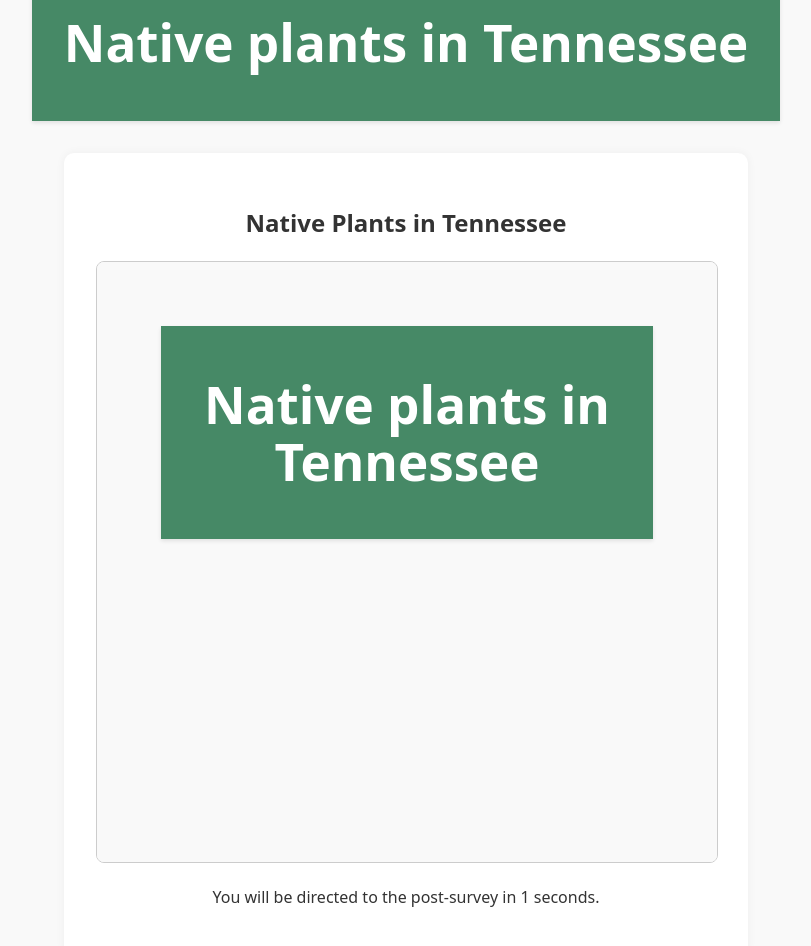
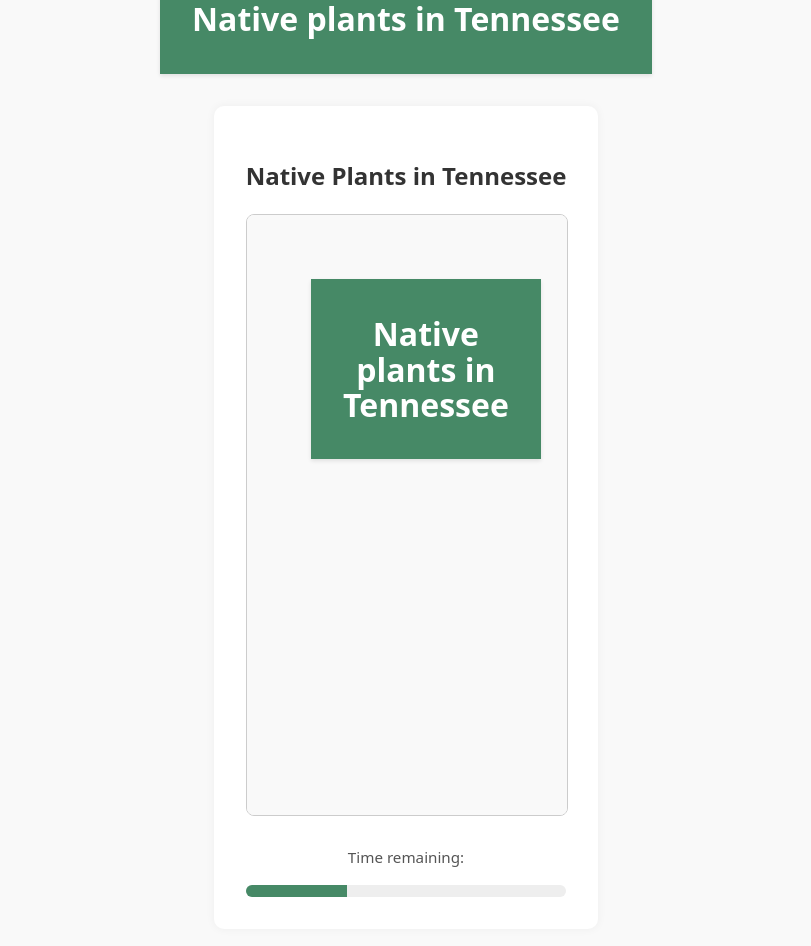
Before and after one commit to pamop/plant-learning-study, a Vue app: page /game/1 in a window 1280 px wide. Shown: the part 100-1046 px from the top of the page, without its empty margins (234-1045 px from the left). Built offline with nearby package versions, Linux system fonts and the light colour scheme.

Commit message:
progress bars for timing and other visual edits

```diff
--- a/src/App.vue
+++ b/src/App.vue
@@ -28,15 +28,20 @@ body {
 }
 
 header {
+  width: 100%;
   background: #468966;
   color: white;
   padding: 1rem 2rem;
   box-shadow: 0 2px 4px rgba(0, 0, 0, 0.1);
+  box-sizing: border-box;
 }
 
 main {
   flex: 1;
+  display: flex;
+  justify-content: center;
   padding: 2rem;
+  box-sizing: border-box;
 }
 
 .container {
--- a/src/components/Article.vue
+++ b/src/components/Article.vue
@@ -1,13 +1,25 @@
 <template>
   <div class="container">
     <h2>Native Plants in Tennessee</h2>
-    <iframe
+    <!-- <iframe
       :src="articleURL"
       width="100%"
       height="500px"
       style="border: 1px solid #ccc; border-radius: 8px"
-    ></iframe>
-    <p>You will be directed to the post-survey in {{ timeLeft }} seconds.</p>
+    ></iframe> -->
+    <div class="article-content">
+      <h3>Article Title</h3>
+      <p>Abstract: This is a brief summary of the article.</p>
+      <p>Introduction: This is the introduction to the article.</p>
+      <p>Methods: This section describes the methods used in the study.</p>
+      <p>Results: This section presents the results of the study.</p>
+    </div>
+    <div class="time-remaining">
+      <p>Time remaining:</p>
+      <div class="progress-wrapper">
+        <div class="progress-bar" :style="{ width: `${progressWidth}%` }"></div>
+      </div>
+    </div>
   </div>
 </template>
 
@@ -15,15 +27,21 @@
 export default {
   data() {
     return {
-      articleURL: "https://docs.google.com/document/d/your-doc-id/preview", // or published link
-      timeLeft: 60, // 10 minutes
+      // articleURL: "https://docs.google.com/document/d/your-doc-id/preview", // or published link
+      totalTime: 6, // in seconds
+      timeLeft: 6, // 10 minutes
     };
+  },
+  computed: {
+    progressWidth() {
+      return (this.timeLeft / this.totalTime) * 100;
+    },
   },
   mounted() {
     const pid = this.$route.params.pid;
     this.timer = setInterval(() => {
       this.timeLeft--;
-      if (this.timeLeft <= 0) {
+      if (this.timeLeft < 0) {
         clearInterval(this.timer);
         this.$router.push(`/post-survey/${pid}`);
       }
@@ -34,3 +52,26 @@ export default {
   },
 };
 </script>
+
+<style scoped>
+.progress-wrapper {
+  width: 100%;
+  height: 12px;
+  background-color: #eee;
+  border-radius: 6px;
+  margin-top: 1rem;
+  overflow: hidden;
+}
+
+.progress-bar {
+  height: 100%;
+  background-color: #468966;
+  transition: width 1s linear;
+}
+.time-remaining {
+  margin-top: 1.5rem;
+  font-size: 0.95rem;
+  font-weight: 500;
+  color: #555;
+}
+</style>
--- a/src/components/Game.vue
+++ b/src/components/Game.vue
@@ -7,7 +7,12 @@
       height="600px"
       style="border: 1px solid #ccc; border-radius: 8px"
     ></iframe>
-    <p>You will be directed to the post-survey in {{ timeLeft }} seconds.</p>
+    <div class="time-remaining">
+      <p>Time remaining:</p>
+      <div class="progress-wrapper">
+        <div class="progress-bar" :style="{ width: `${progressWidth}%` }"></div>
+      </div>
+    </div>
   </div>
 </template>
 
@@ -16,14 +21,20 @@ export default {
   data() {
     return {
       gameURL: "*/game/index.html", // local build from Godot
+      totalTime: 6, // in seconds
       timeLeft: 6, // 10 minutes
     };
+  },
+  computed: {
+    progressWidth() {
+      return (this.timeLeft / this.totalTime) * 100;
+    },
   },
   mounted() {
     const pid = this.$route.params.pid;
     this.timer = setInterval(() => {
       this.timeLeft--;
-      if (this.timeLeft <= 0) {
+      if (this.timeLeft < 0) {
         clearInterval(this.timer);
         this.$router.push(`/post-survey/${pid}`);
       }
@@ -34,3 +45,26 @@ export default {
   },
 };
 </script>
+
+<style scoped>
+.progress-wrapper {
+  width: 100%;
+  height: 12px;
+  background-color: #eee;
+  border-radius: 6px;
+  margin-top: 1rem;
+  overflow: hidden;
+}
+
+.progress-bar {
+  height: 100%;
+  background-color: #468966;
+  transition: width 1s linear;
+}
+.time-remaining {
+  margin-top: 1.5rem;
+  font-size: 0.95rem;
+  font-weight: 500;
+  color: #555;
+}
+</style>
--- a/src/components/Landing.vue
+++ b/src/components/Landing.vue
@@ -1,6 +1,6 @@
 <template>
   <div>
-    <h1>Welcome to our study about native plant species in Tennessee.</h1>
+    <h2>Welcome to our study about native plant species in Tennessee.</h2>
     <p>This study takes about 15 minutes. Click below to begin.</p>
     <button @click="start">Start</button>
   </div>
--- a/src/style.css
+++ b/src/style.css
@@ -31,7 +31,7 @@ body {
 }
 
 h1 {
-  font-size: 3.2em;
+  font-size: 2em;
   line-height: 1.1;
 }
 
```
